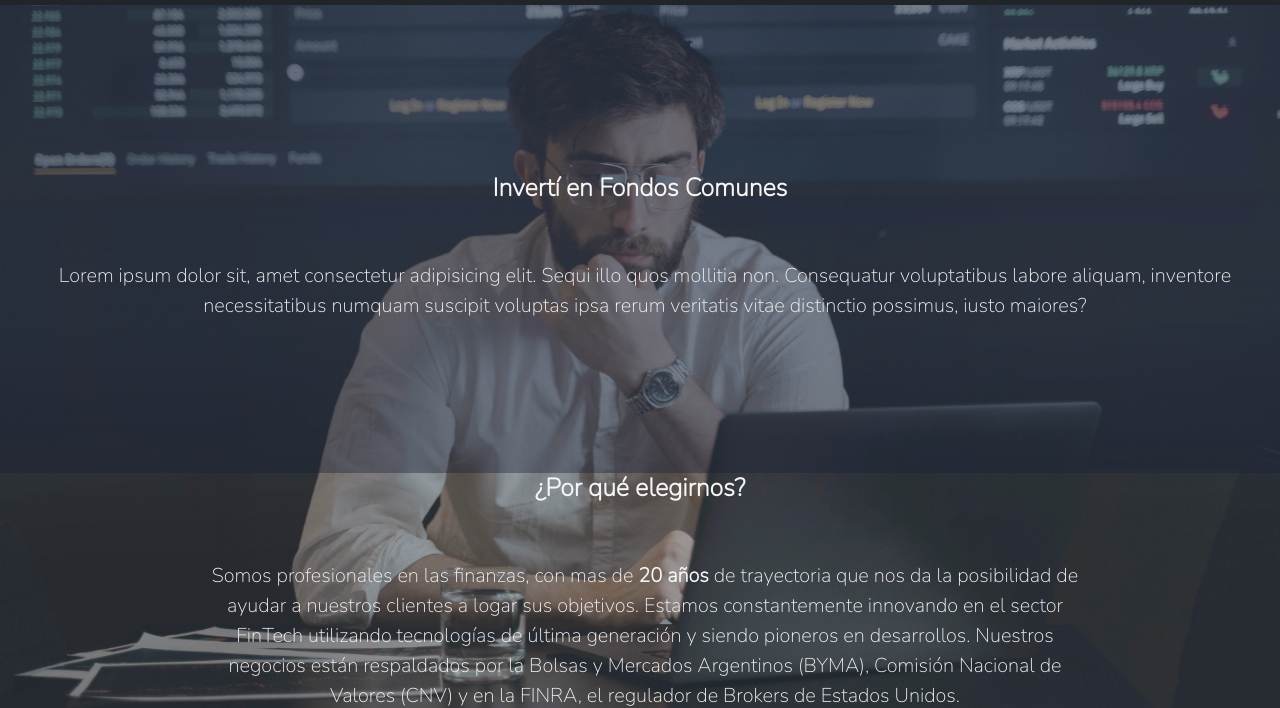
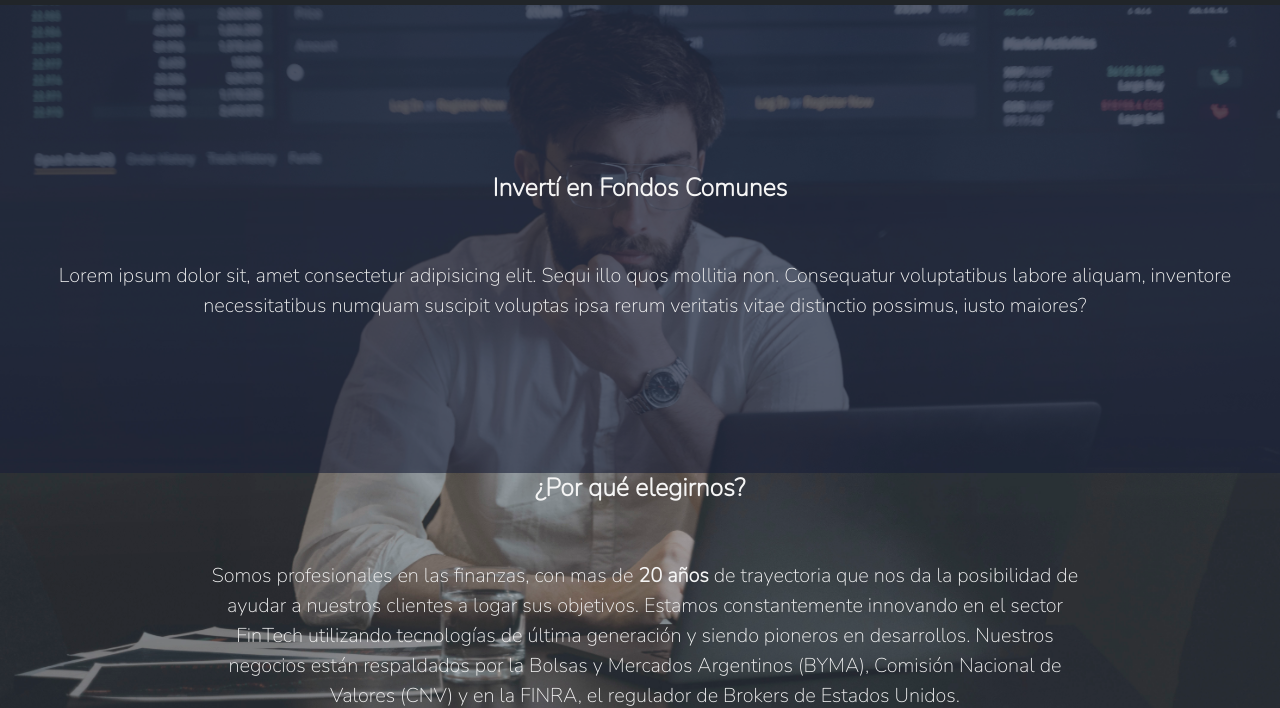
Before and after one commit to RodrigoEstevez/proyecto-coder, a website: page index.html in a window 1280 px wide. Shown: the part 127-835 px from the top of the page. Drawn offline with nearby package versions, Linux system fonts and the light colour scheme.

Commit message:
background2

```diff
--- a/css/style1.css
+++ b/css/style1.css
@@ -43,7 +43,7 @@ body {
 }
 
 #Inicio {
-    background-color: rgba(25, 31, 56, 0.39);
+    background-color: rgba(25, 31, 56, 0.596);
     font-family: 'nunito';
     font-size: 30px;
     text-align: center;
```
